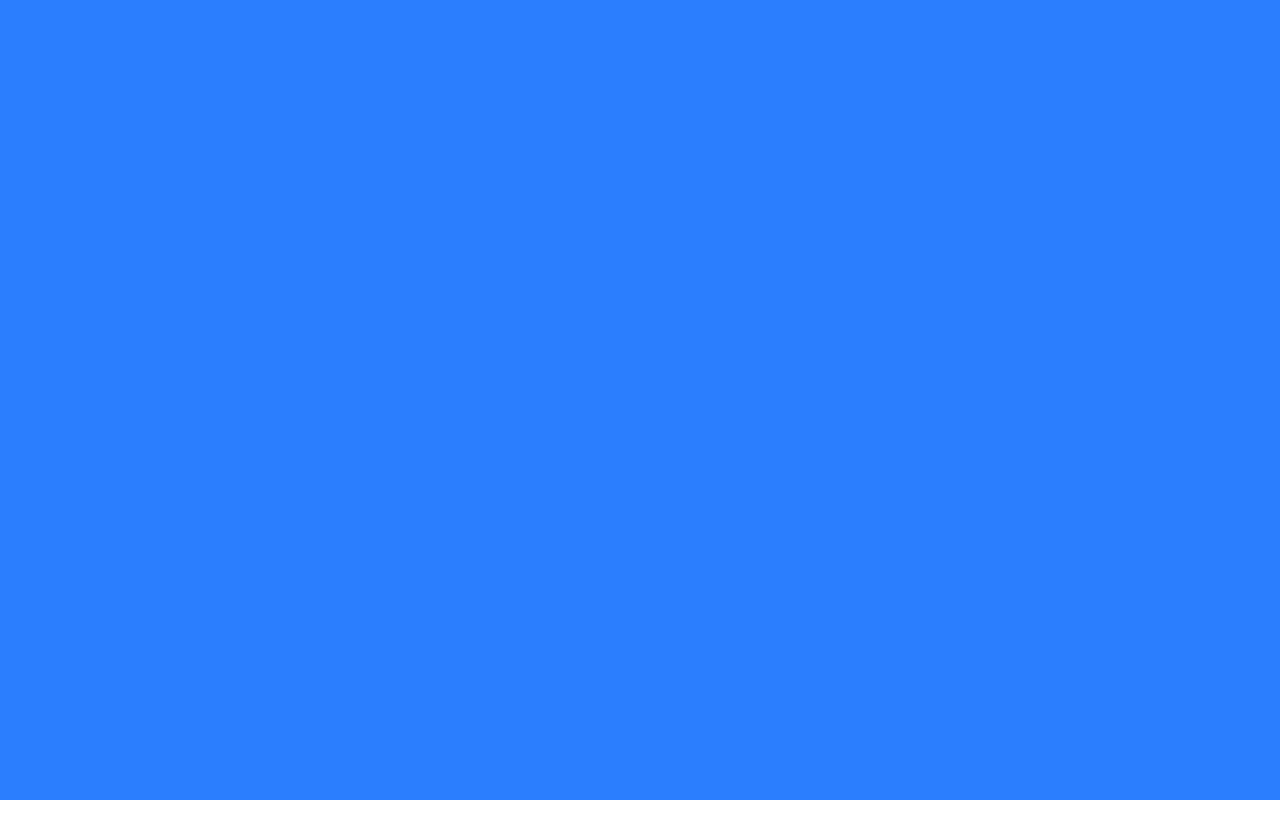
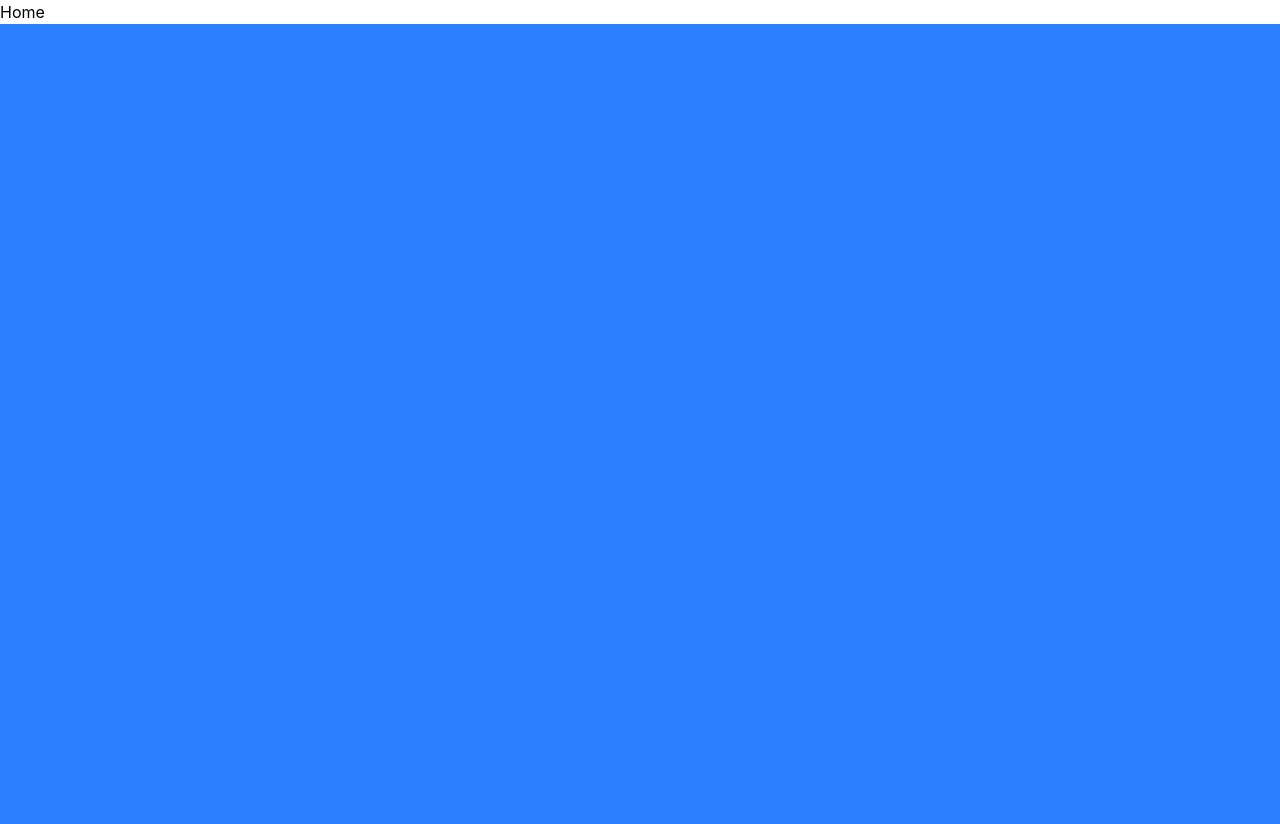
Before and after one commit to Developerfiyin/e-commerce-website-for-shoe, a React (Vite) app: page / in a window 1280 px wide. Before the commit the page ends 800 px from the top, so only its background shows below. Built offline with nearby package versions, Linux system fonts and the light colour scheme.

Commit message:
Create Navbar.jsx

```diff
--- a/src/App.jsx
+++ b/src/App.jsx
@@ -1,10 +1,11 @@
 import { useState } from 'react'
-
+import Home from './Componenets/Home'
 function App() {
 
   return (
     <>
       <section id="center">
+        <Home/>
 
         <div className= " bg-blue-500 p-2 h-screen  ">
 
--- a/src/Componenets/Navbar.jsx
+++ b/src/Componenets/Navbar.jsx
@@ -0,0 +1,7 @@
+import React from 'react'
+
+export const Navbar = () => {
+  return (
+    <div>Navbar</div>
+  )
+}
```
